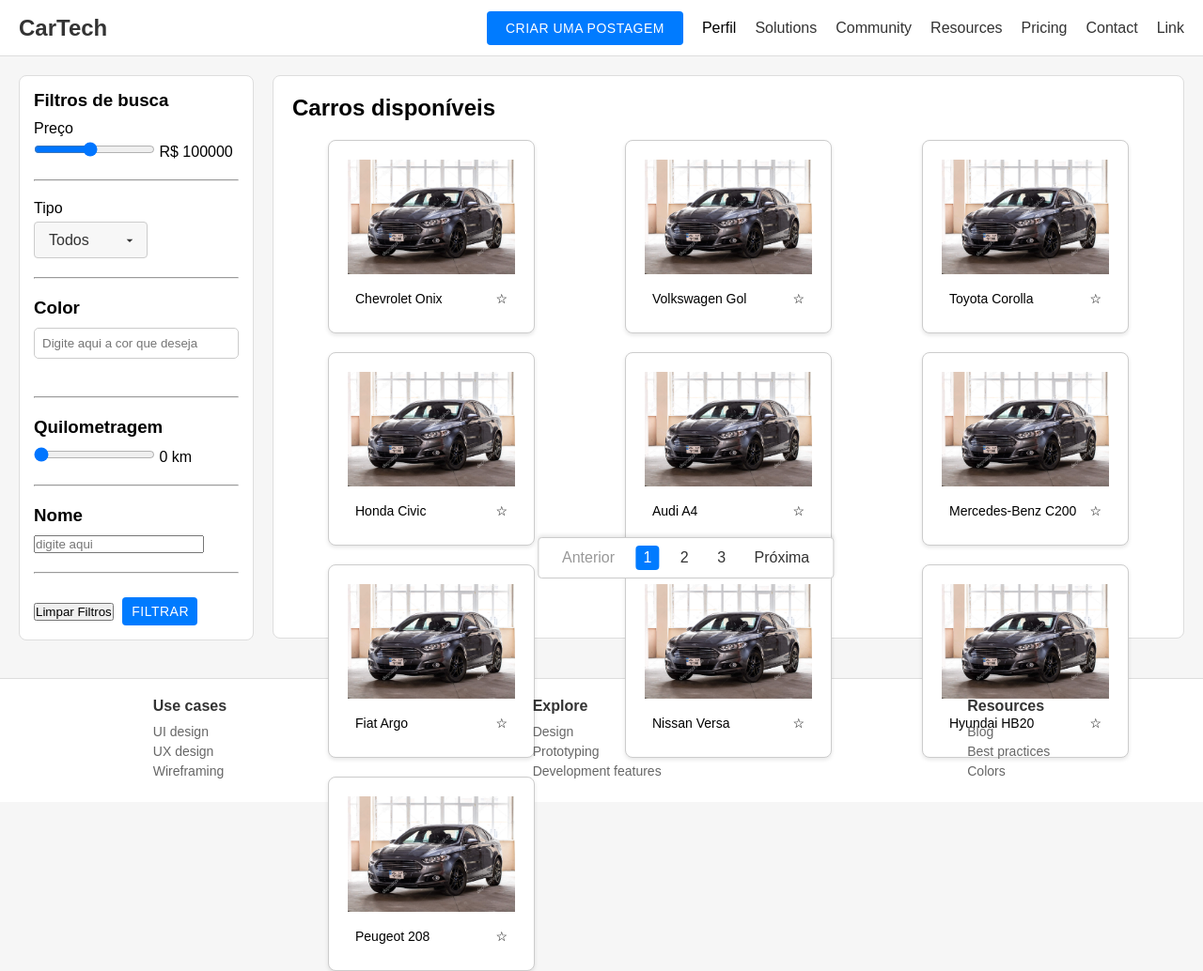
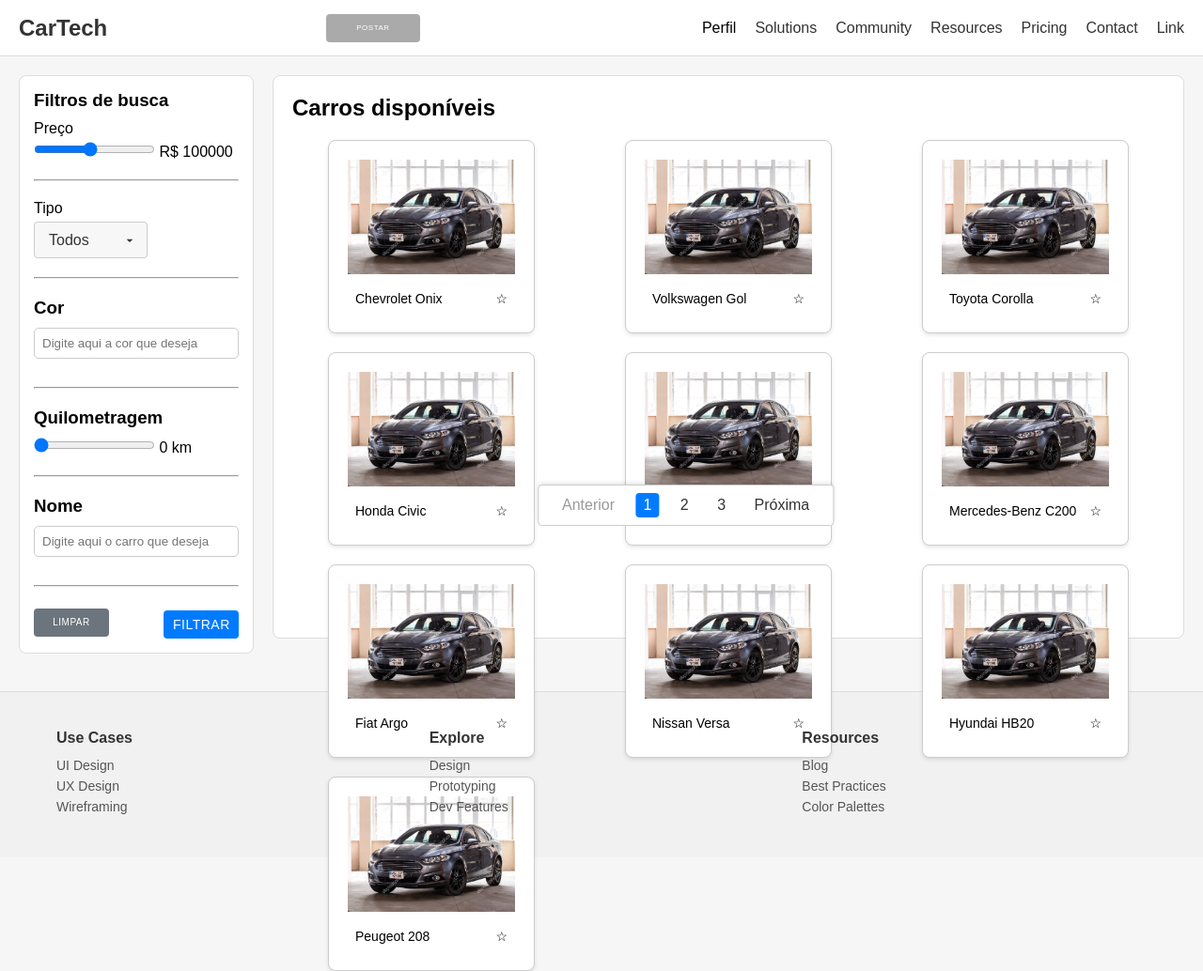
Before and after one commit to Migue1Andrade/CarTechMiguel, a Django app: page /home/ in a window 1280 px wide. Shown: the whole page at 94% size. Run offline with Django 5.2, Linux system fonts and the light colour scheme; a user stored in the database is signed in; data comes from the database, SQL or seed files in the repository.

Commit message:
Update button text and improve footer section formatting

```diff
--- a/templates/partials/footer.html
+++ b/templates/partials/footer.html
@@ -1,26 +1,28 @@
 <footer class="footer">
 	<div class="footer-section">
-	  <h4>Use cases</h4>
+		<h4>Use Cases</h4>
 		<ul>
-		<li><a href="#">UI design</a></li>
-		<li><a href="#">UX design</a></li>
+			<li><a href="#">UI Design</a></li>
+			<li><a href="#">UX Design</a></li>
 			<li><a href="#">Wireframing</a></li>
 		</ul>
 	</div>
+
 	<div class="footer-section">
 		<h4>Explore</h4>
 		<ul>
 			<li><a href="#">Design</a></li>
 			<li><a href="#">Prototyping</a></li>
-		<li><a href="#">Development features</a></li>
+			<li><a href="#">Dev Features</a></li>
 		</ul>
 	</div>
+
 	<div class="footer-section">
 		<h4>Resources</h4>
 		<ul>
 			<li><a href="#">Blog</a></li>
-		<li><a href="#">Best practices</a></li>
-		<li><a href="#">Colors</a></li>
+			<li><a href="#">Best Practices</a></li>
+			<li><a href="#">Color Palettes</a></li>
 		</ul>
 	</div>
 </footer>
--- a/templates/partials/header.html
+++ b/templates/partials/header.html
@@ -3,7 +3,7 @@
 		<h2>CarTech</h2>
 	</div>
 	<div class="navbar-right">
-		<button>Criar uma Postagem</button>
+		<button class="createPost">Postar</button>
 		<ul>
 			<li><p id="abrirModal" style="cursor:pointer">Perfil</p></li>
 			<li><a href="#">Solutions</a></li>
--- a/veiculos/templates/veiculos/home.html
+++ b/veiculos/templates/veiculos/home.html
@@ -78,6 +78,9 @@
 		border-radius: 8px;
 		padding: 15px;
 		margin-right: 20px;
+		justify-content: center;
+		align-items: center;
+		max-width: 250px;
 	}
 
 	.filters h3 {
@@ -95,7 +98,52 @@
 		padding: 8px;
 		border: 1px solid #ccc;
 		border-radius: 5px;
-        margin-bottom: 20px;
+		margin-bottom: 10px;
+	}
+
+	.filter-actions {
+	display: flex;
+	justify-content: space-between;
+	align-items: center;
+	gap: 10px;
+	}
+
+	.limpar-filtros-btn {
+		background-color: #6c757d;
+		color: #fff;
+		border: none;
+		padding: 5px 10px;
+		font-size: 10px;
+		border-radius: 4px;
+		cursor: pointer;
+		text-transform: uppercase;
+		letter-spacing: 0.5px;
+		transition: background-color 0.3s ease, transform 0.2s ease;
+		width: 80px;
+		height: 30px;
+	}
+
+	.limpar-filtros-btn:hover {
+		background-color: #5a6268;
+		transform: scale(1.05);
+	}
+
+	.filtrar-btn {
+		background-color: #007bff;
+		color: #fff;
+		border: none;
+		padding-bottom: 10px;
+		font-size: 10px;
+		border-radius: 4px;
+		cursor: pointer;
+		text-transform: uppercase;
+		letter-spacing: 0.5px;
+		transition: background-color 0.3s ease, transform 0.2s ease;
+	}
+
+	.filtrar-btn:hover {
+		background-color: #0056b3;
+		transform: scale(1.05);
 	}
 
 	hr {
@@ -184,7 +232,7 @@
 
 	.pagination-fixed {
 		position: fixed;
-        bottom: 23%;
+		bottom: 30%;
 		left: 57%;
 		transform: translateX(-50%);
 		background: #fff;
@@ -292,7 +340,7 @@
 	}
 
 	.closeBtn {
-        position: absolute;
+		position: fixed;
 		top: 10px;
 		right: 15px;
 		font-size: 28px;
@@ -359,25 +407,111 @@
 	.navbar-right {
 		display: flex;
 		align-items: center;
-        gap: 20px;
+		gap: 300px;
 	}
 
-    .navbar-right button {
+	.navbar-right .createPost {
 		padding: 10px 20px;
-        background-color: #007bff;
+		background-color: #aaa;
 		color: white;
 		border: none;
 		border-radius: 4px;
 		cursor: pointer;
-        font-size: 14px;
+		font-size: 8px;
 		text-transform: uppercase;
 		letter-spacing: 0.5px;
 		transition: background-color 0.3s ease, transform 0.2s ease;
 	}
 
-    .navbar-right button:hover {
+	.navbar-right .createPost:hover {
 		background-color: #0056b3;
 		transform: scale(1.05);
+	}
+
+	.createPost {
+		display: flex;
+		justify-content: center;
+		align-items: center;
+		width: 100px;
+		height: 30px;
+	}
+
+	.footer {
+		display: flex;
+		justify-content: space-between;
+		background-color: #f1f1f1;
+		border-top: 1px solid #ddd;
+		padding: 40px 60px;
+		flex-wrap: wrap;
+		gap: 30px;
+	}
+
+	.footer-section {
+		flex: 1;
+		min-width: 150px;
+	}
+
+	.footer-section h4 {
+		margin-bottom: 12px;
+		font-size: 16px;
+		color: #333;
+	}
+
+	.footer-section ul {
+		list-style: none;
+		padding: 0;
+	}
+
+	.footer-section ul li a {
+		text-decoration: none;
+		color: #555;
+		display: block;
+		margin: 6px 0;
+		font-size: 30px;
+		transition: color 0.2s ease;
+	}
+
+	.footer-section ul li a:hover {
+		color: #007bff;
+	}
+
+	.footer {
+		display: flex;
+		justify-content: space-between;
+		background-color: #f1f1f1;
+		border-top: 1px solid #ddd;
+		padding: 40px 60px;
+		flex-wrap: wrap;
+		gap: 30px;
+	}
+
+	.footer-section {
+		flex: 1;
+		min-width: 150px;
+	}
+
+	.footer-section h4 {
+		margin-bottom: 12px;
+		font-size: 16px;
+		color: #333;
+	}
+
+	.footer-section ul {
+		list-style: none;
+		padding: 0;
+	}
+
+	.footer-section ul li a {
+		text-decoration: none;
+		color: #555;
+		display: block;
+		margin: 6px 0;
+		font-size: 14px;
+		transition: color 0.2s ease;
+	}
+
+	.footer-section ul li a:hover {
+		color: #007bff;
 	}
 </style>
 </style>
@@ -409,7 +543,7 @@
 			</select>
 		  </div>
 		  <hr>
-          <h3>Color</h3>
+		  <h3>Cor</h3>
 		  <div class="filter-colors">
 			<input type="text" name="cor" placeholder="Digite aqui a cor que deseja" class="color-input" value="{{ request.GET.cor }}">
 		  </div>
@@ -422,11 +556,13 @@
 		  <hr>
 		  <h3>Nome</h3>
 		  <div class="filter-keywords">
-            <input type="text" name="marca" placeholder="digite aqui" class="keyword-input" value="{{ request.GET.marca }}">
+			<input type="text" name="marca" placeholder="Digite aqui o carro que deseja" class="color-input" value="{{ request.GET.marca }}">
 		  </div>
 		  <hr>
-          <button class="limparFiltros">Limpar Filtros</button>
+		  <div class="filter-actions">
+			<button type="button" class="limpar-filtros-btn">Limpar</button>
 			<input type="submit" value="Filtrar" class="filtrar-btn">
+		  </div>
 		</form>
 	  </aside>
 
```
Lines whose indentation alone changed are shown as unchanged.
